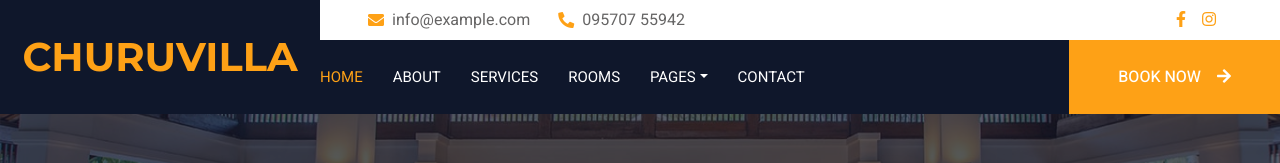
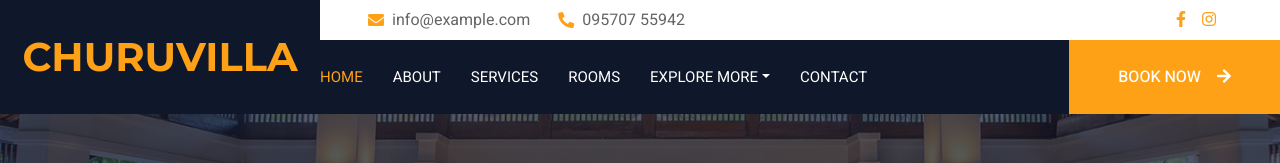
Before and after one commit to damodar-ai/Churuvilla, a plain HTML site: page about.html in a window 1280 px wide. Shown: the top 163 px of the page. Drawn offline with nearby package versions, Linux system fonts and the light colour scheme.

Commit message:
Update about.html

```diff
--- a/about.html
+++ b/about.html
@@ -86,7 +86,7 @@
                                 <a href="service.html" class="nav-item nav-link">Services</a>
                                 <a href="room.html" class="nav-item nav-link">Rooms</a>
                                 <div class="nav-item dropdown">
-                                    <a href="#" class="nav-link dropdown-toggle" data-bs-toggle="dropdown">Pages</a>
+                                    <a href="#" class="nav-link dropdown-toggle" data-bs-toggle="dropdown">Explore More</a>
                                     <div class="dropdown-menu rounded-0 m-0">
                                         <a href="booking.html" class="dropdown-item">Booking</a>
                                         <a href="team.html" class="dropdown-item">Our Team</a>
```
